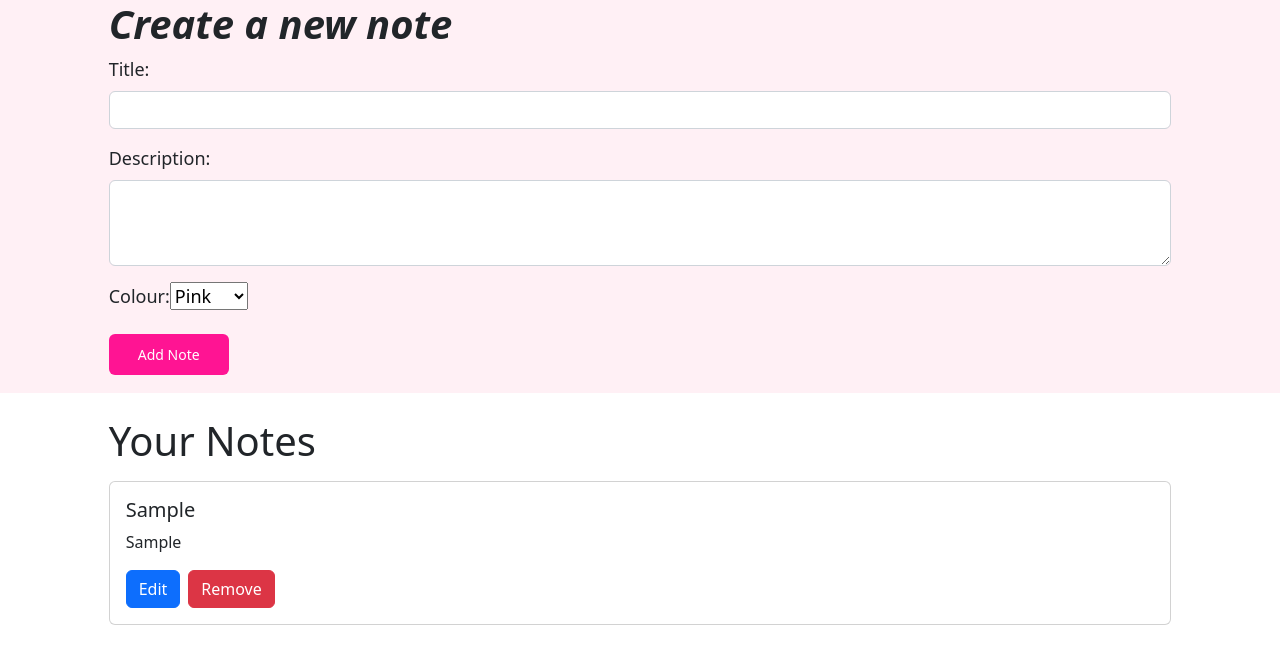
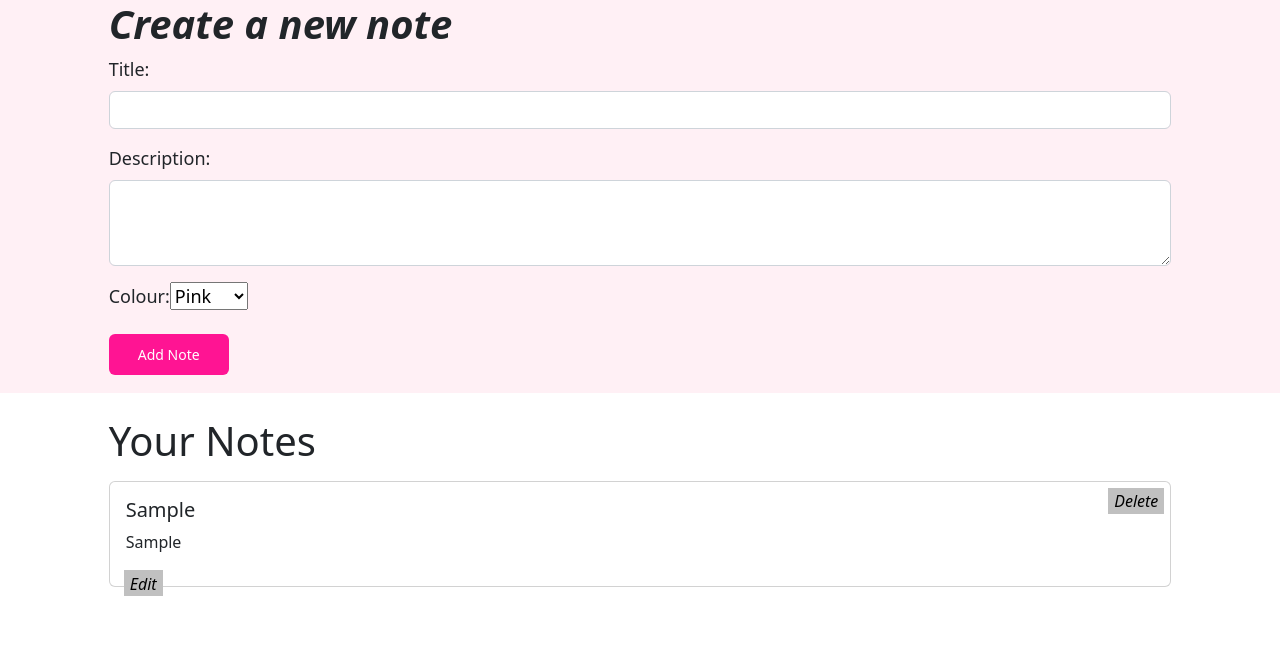
Before and after one commit to ChristinaAlferieva/Lab4-ReactJS, a React (Create React App) app in the folder problem-1/my-notes-app/: page / in a window 1280 px wide. Both pictures are taken after typing "Sample", "Sample" into the empty fields and a click on the button "Add Note". Shown: the top 664 px of the page. Built offline with nearby package versions, Linux system fonts and the light colour scheme.

Commit message:
Added CSS for the all the buttons

```diff
--- a/problem-1/my-notes-app/src/components/EditNote.js
+++ b/problem-1/my-notes-app/src/components/EditNote.js
@@ -1,7 +1,7 @@
 import React from 'react';
 
 function EditNote({ editId, note, setNote }) {
-  const updateHandler = () => {
+  const updateNoteHandler = () => {
     const updateNote = note.map((element) => {
       if (editId === element.id) {
         return ({
@@ -22,18 +22,17 @@ function EditNote({ editId, note, setNote }) {
         <div className="modal-dialog">
           <div className="modal-content">
             <div className="modal-header">
-              <h1 className="modal-title fs-5" id="exampleModalLabel">EditNotes</h1>
-              <button type="button" className="btn-close" data-bs-dismiss="modal" aria-label="Close"></button>
+              <h1 className="modal-title" id="exampleModalLabel">Edit Note</h1>
             </div>
             <div className="modal-body">
               <form>
                 <div className="mb-3">
                   <label for="title" className="form-label">Title</label>
-                  <input type="text" className="form-control" id="editTitle" placeholder="Enter your title" />
+                  <input type="text" className="form-control" id="editTitle" />
                 </div>
                 <div className="mb-3">
                   <label for="description" className="form-label">Description</label>
-                  <textarea id="editDescription" rows="3" className="form-control" placeholder="Enter your description"></textarea>
+                  <textarea id="editDescription" rows="3" className="form-control"></textarea>
                 </div>
                 <div className="mb-3">
                   <label for="colour" className="form-label">Colour:</label>
@@ -46,8 +45,8 @@ function EditNote({ editId, note, setNote }) {
                 </div>
               </form>
             </div>
-            <div className="modal-footer">
-              <button type="button" className="btn btn-primary" data-bs-dismiss="modal" onClick={updateHandler}>Edit Note</button>
+            <div>
+              <button type="button" className="btn" style={editBtn} data-bs-dismiss="modal" onClick={updateNoteHandler}>Edit Note</button>
             </div>
           </div>
         </div>
@@ -56,4 +55,19 @@ function EditNote({ editId, note, setNote }) {
   )
 }
 
+const editBtn = {
+  marginLeft: "300px",
+  padding: "10px 6px",
+	position: "relative",
+	display: "block",
+	width: "120px",
+	borderRadius: "6px",
+	marginBottom: "18px",
+	border: "0",
+	background: "#ff1493",
+	color: "white",
+	fontSize: "14px",
+	cursor: "pointer"
+}
+
 export default EditNote;
--- a/problem-1/my-notes-app/src/components/Notes.js
+++ b/problem-1/my-notes-app/src/components/Notes.js
@@ -1,8 +1,7 @@
 import React from 'react';
 
 function Notes({element, note, setNote, setEditId}) {
-    console.log(element)
-    const removeHandler = (id) => {
+    const deleteNoteHandler = (id) => {
         const newNote = note.filter((element) => {
             if(element.id!==id) {
                 return element;
@@ -11,7 +10,7 @@ function Notes({element, note, setNote, setEditId}) {
         setNote(newNote)
     }
 
-    const editHandler = (id) => {
+    const editNoteHandler = (id) => {
         setEditId(id)
         note.filter((element) => {
             if(element.id===id) {
@@ -24,21 +23,42 @@ function Notes({element, note, setNote, setEditId}) {
     return (
         <div>
             <div className="card mb-3">
-                <div className="card-body" style={{textTransform:"capitalize"}}>
+                <div className="card-body">
                     <h5 className="card-title">{element.title}</h5>
                     <p className="card-text">{element.description}</p>
-                    <button type="button" className="btn btn-primary" data-bs-toggle="modal" data-bs-target="#exampleModal" onClick={() => {
-                        editHandler(element.id)
+                    <button type="button" className="editBtn" style={editBtn} data-bs-toggle="modal" data-bs-target="#exampleModal" onClick={() => {
+                        editNoteHandler(element.id)
                     }}>
                         Edit
                     </button>
-                    <button className="btn btn-danger mx-2" onClick={() => {
-                        removeHandler(element.id)
-                    }} >Remove</button>
+                    <button className="deleteBtn" style={deleteBtn} onClick={() => {
+                        deleteNoteHandler(element.id)
+                    }} >Delete</button>
                 </div>
             </div>
         </div>
     )
 }
 
+const editBtn = {
+    fontStyle: "italic",
+	position: "absolute",
+	height: "26px",
+	left: "14px",
+	lineHeight: "26px",
+	cursor: "pointer",
+    background: "#C0C0C0",
+    border: "10px"
+}
+
+const deleteBtn = {
+    fontStyle: "italic",
+	position: "absolute",
+	float: "right",
+	top: "6px",
+	right: "6px",
+	cursor: "pointer",
+    background: "#C0C0C0",
+    border: "10px"
+}
 export default Notes;
```
Also changed, not shown: problem-1/my-notes-app/src/App.css (deleted), problem-1/my-notes-app/src/index.css (deleted).
